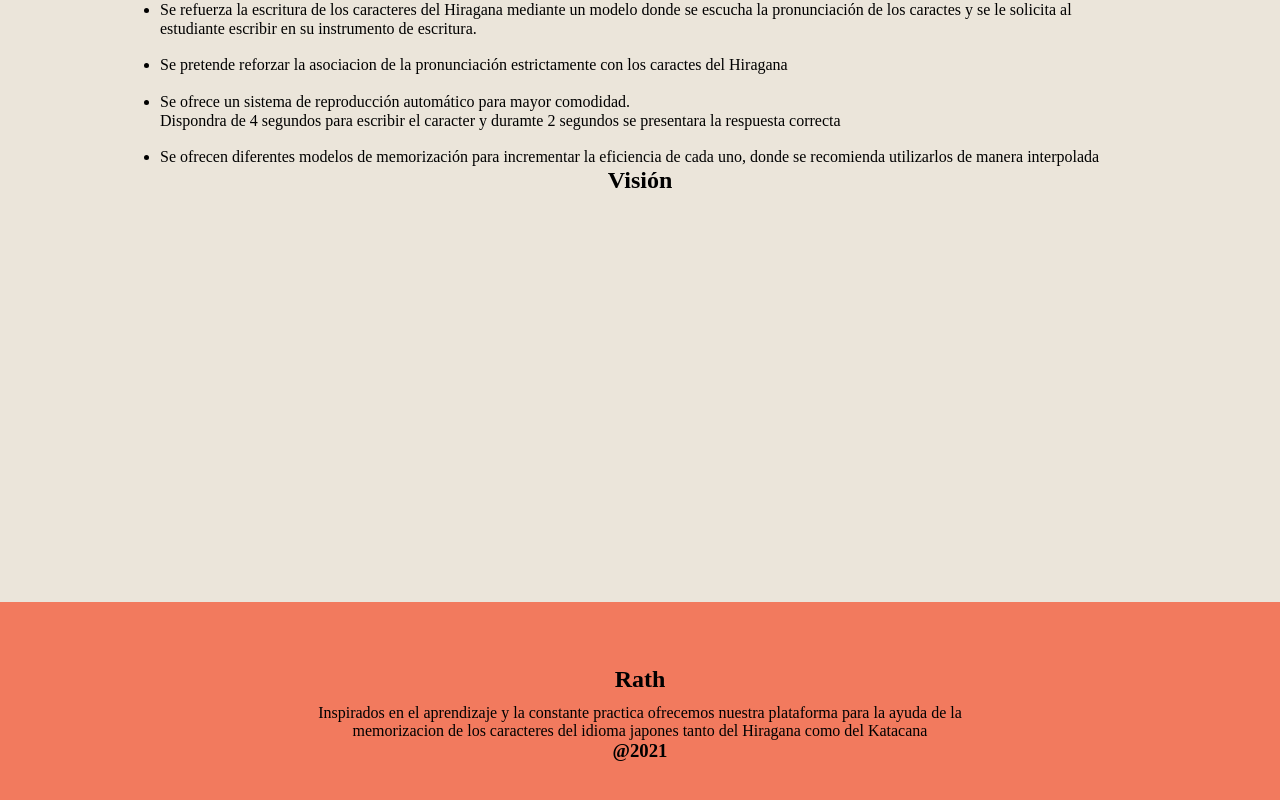
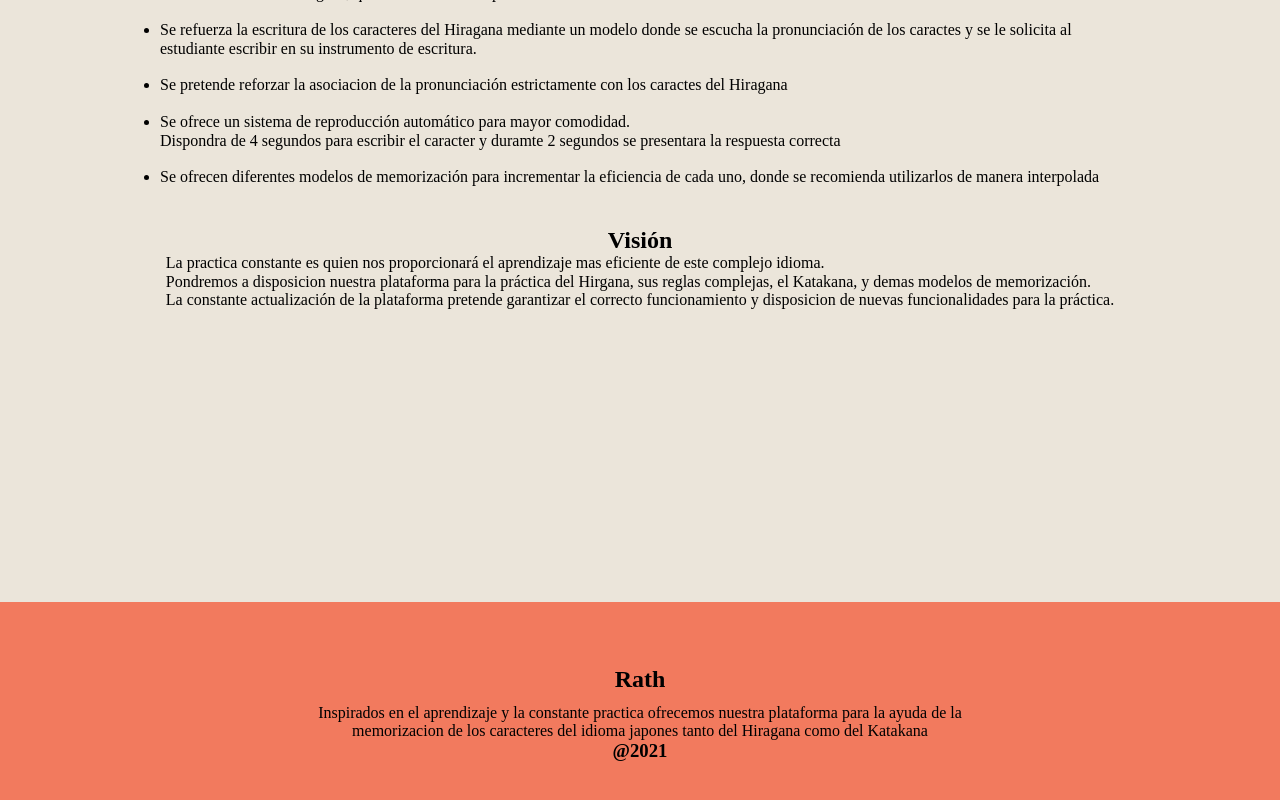
Before and after one commit to frankortizR/japanese-pwp, a Vue app: page /about in a window 1280 px wide. Shown: the part 258-1058 px from the top of the page. Built offline with nearby package versions, Linux system fonts and the light colour scheme.

Commit message:
antes de los prefixer

```diff
--- a/src/components/Cfooter.vue
+++ b/src/components/Cfooter.vue
@@ -5,7 +5,7 @@
     <p class="cfooter-description text">
       Inspirados en el aprendizaje y la constante practica ofrecemos nuestra
       plataforma para la ayuda de la memorizacion de los caracteres del idioma
-      japones tanto del Hiragana como del Katacana
+      japones tanto del Hiragana como del Katakana
     </p>
     <h3 class="cfooter-fecha text">@2021</h3>
   </div>
--- a/src/scss/About/_skeleton.scss
+++ b/src/scss/About/_skeleton.scss
@@ -10,10 +10,11 @@
     align-items: center;
 }
 
-.about-div-cont-mision{
+.space-text{
     display: flex;
     justify-content: center;
     flex-direction: column;
     align-items: center;
     width: 75%;
+    margin: 20px 0;
 }
--- a/src/views/About.vue
+++ b/src/views/About.vue
@@ -3,7 +3,7 @@
     <Navbar/>
     <div class="about-div-cont-info">
       <h1>Acerca de nosotros</h1>
-      <div class="about-div-cont-mision">
+      <div class="about-div-cont-mision space-text">
         <h2>Misión</h2>
         <p>
           El aprendizaje del idioma Japonese presenta una dificultad extra muy peculiar de pocos idiomas. <br>
@@ -21,8 +21,14 @@
           <li>Se ofrecen diferentes modelos de memorización para incrementar la eficiencia de cada uno, donde se recomienda utilizarlos de manera interpolada</li>
         </ul>
       </div>
-      <div class="about-div-cont-vision">
+      <div class="about-div-cont-vision space-text">
         <h2>Visión</h2>
+        <p>
+          La practica constante es quien nos proporcionará el aprendizaje mas eficiente de este complejo idioma. <br>
+          Pondremos a disposicion nuestra plataforma para la práctica del Hirgana, sus reglas complejas, el Katakana, y demas modelos de memorización.
+          <br>
+          La constante actualización de la plataforma pretende garantizar el correcto funcionamiento y disposicion de nuevas funcionalidades para la práctica.
+        </p>
       </div>
     </div>
     <cfooter/>
--- a/src/views/Home.vue
+++ b/src/views/Home.vue
@@ -25,7 +25,7 @@
               </div>
             </router-link>
 
-            <router-link class="link-pagina" to="/model1">
+            <router-link class="link-pagina" to="">
               <div class="home-div-cont-modelo1 modelos">
                 <div class="home-modelo-head">
                   <h3 class="home-modelo-title model-text">Modelo 1</h3>
@@ -39,7 +39,7 @@
               </div>
             </router-link>
 
-            <router-link class="link-pagina" to="/model1">
+            <router-link class="link-pagina" to="">
               <div class="home-div-cont-modelo1 modelos">
                 <div class="home-modelo-head">
                   <h3 class="home-modelo-title model-text">Modelo 1</h3>
```
